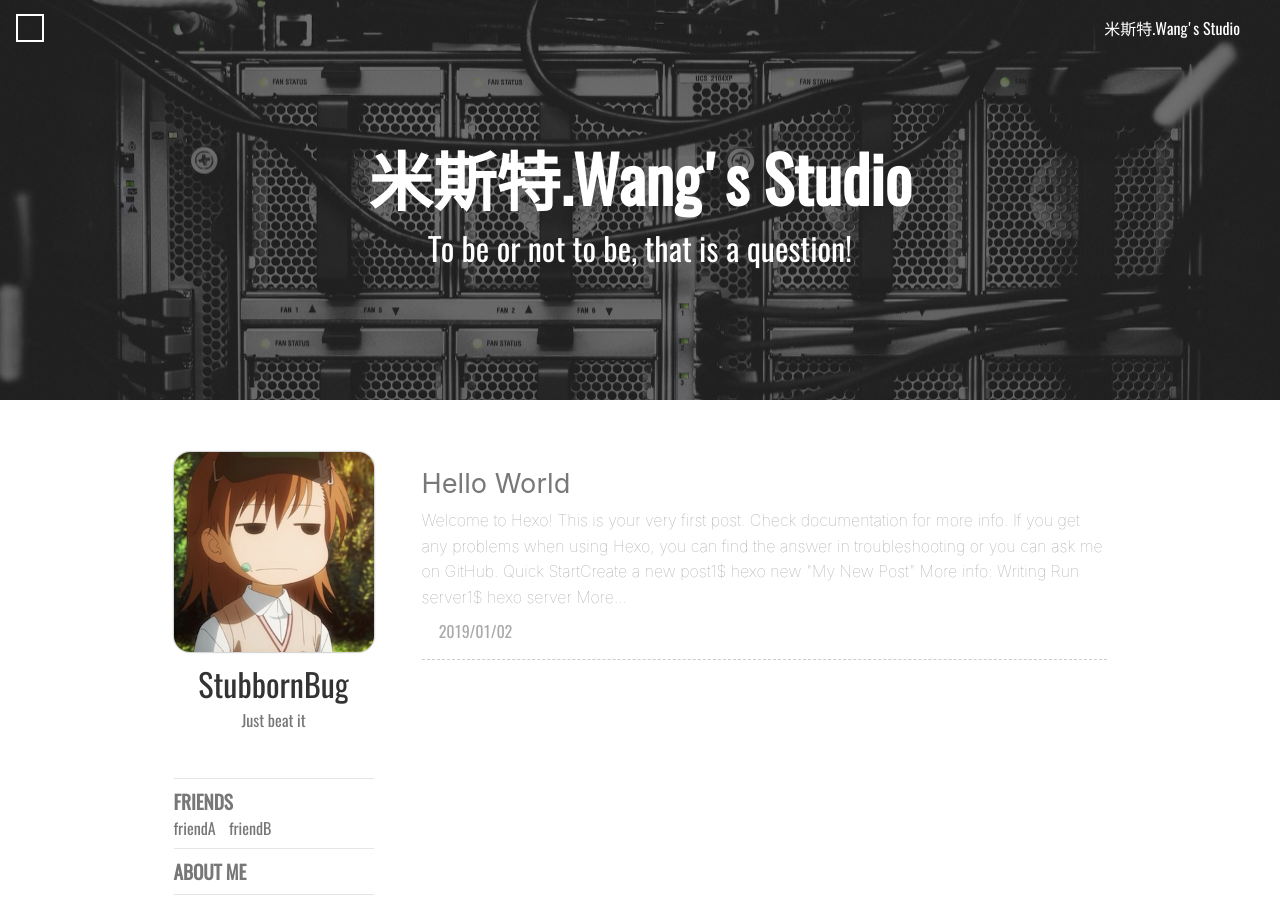
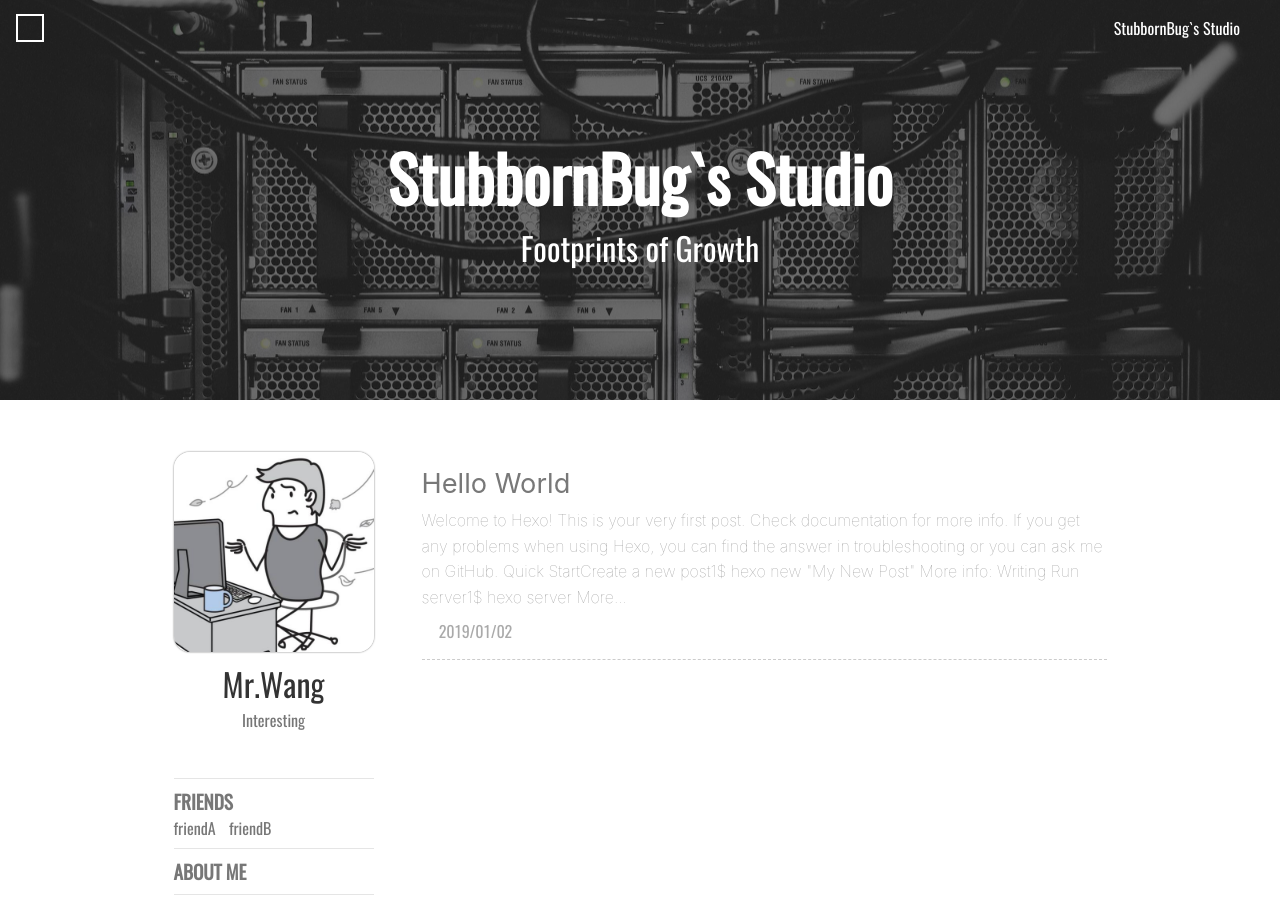
Before and after one commit to StubbornBug/stubbornbug.github.io, a plain HTML site: page index.html in a window 1280 px wide. Shown: the top 898 px of the page. Drawn offline with nearby package versions, Linux system fonts and the light colour scheme; some packages are replaced by stand-ins of ours; a script that the page names is missing; a web font is replaced by a local one.

Commit message:
Site updated: 2019-01-02 13:39:12

```diff
--- a/index.html
+++ b/index.html
@@ -22,7 +22,7 @@
     <meta name="description" content="To be or not to be, that is a question.">
     <meta http-equiv="Cache-control" content="no-cache">
     <meta http-equiv="X-UA-Compatible" content="IE=edge,chrome=1">
-    <title>米斯特.Wang&#39;s Studio</title>
+    <title>StubbornBug`s Studio</title>
     <style type="text/css">
     @font-face {
         font-family: 'Oswald-Regular';
@@ -210,7 +210,7 @@
     <div class="header-sidebar-menu">&#xe775;</div>
     <!-- post页的toggle banner  -->
 
-    <a class="home-link" href="/">米斯特.Wang's Studio</a>
+    <a class="home-link" href="/">StubbornBug`s Studio</a>
 </header>
     <div class="wrapper">
         <div class="site-intro" style="
@@ -236,7 +236,7 @@ height:50vh;
         <h1 class="intro-title">
             <!-- 主页  -->
 
-            米斯特.Wang's Studio
+            StubbornBug`s Studio
             <!-- 文章页  -->
 
         </h1>
@@ -245,7 +245,7 @@ height:50vh;
             <!-- 主页副标题  -->
 
 
-                To be or not to be, that is a question!
+                Footprints of Growth
 
             <!-- 文章页  -->
 
@@ -386,11 +386,11 @@ More...
             <!-- profile -->
 
             <div class="profile">
-    <img class="profile-avatar" alt="avatar" src="/avatar/Misaka.jpg">
-    <div class="profile-name">StubbornBug</div>
+    <img class="profile-avatar" alt="avatar" src="/avatar/itmonkey.jpg">
+    <div class="profile-name">Mr.Wang</div>
 
     <div class="profile-signature">
-        Just beat it
+        Interesting
     </div>
 
 
@@ -408,13 +408,6 @@ More...
                 <a href="https://github.com/StubbornBug" class="iconfont-archer github" target="_blank" title="github"></a>
 
 
-
-
-
-                <span class="iconfont-archer wechat" title="wechat">
-
-                  <img class="profile-qr" src="/assets/example_qr.png">
-                </span>
 
 
 
@@ -500,13 +493,6 @@ More...
                 <a href="https://github.com/StubbornBug" class="iconfont-archer github" target="_blank" title="github"></a>
 
 
-
-
-
-                <span class="iconfont-archer wechat" title="wechat">
-
-                  <img class="profile-qr" src="/assets/example_qr.png">
-                </span>
 
 
 
```
Also changed, not shown: 2019/01/02/hello-world/index.html (+3 -10 lines), archives/2019/01/index.html (+2 -9 lines), archives/2019/index.html (+2 -9 lines), archives/index.html (+2 -9 lines).
